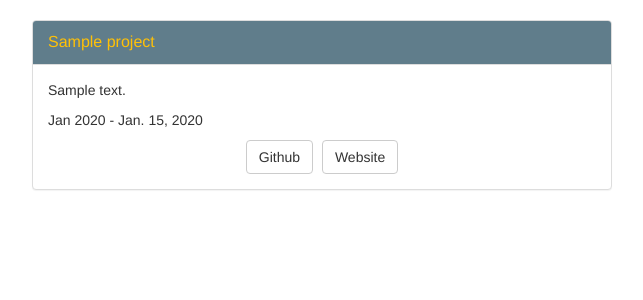
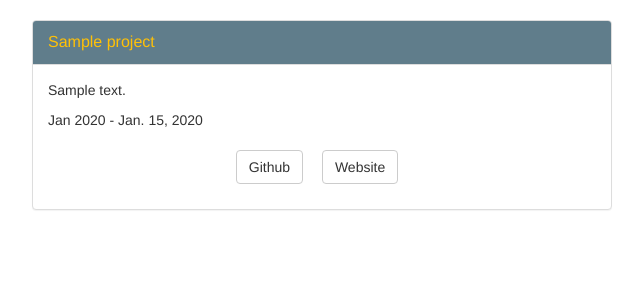
Before and after one commit to EilidhHendry/personal-site, a Django app: page /projects/ in a window 1280 px wide. Shown: the part 70-370 px from the top of the page, without its empty margins (13-656 px from the left). Run offline with Django 3.2, Linux system fonts and the light colour scheme; tables that the repository leaves empty hold one stand-in row (values such as "Sample post"); style sheets or scripts are compiled from the project's sources; some libraries are stand-ins or nearby versions.

Commit message:
border for navmenu and changes classname of project buttons

```diff
--- a/home/templates/home/projects.html
+++ b/home/templates/home/projects.html
@@ -16,10 +16,10 @@
                 <p>{{ project.start_date | date:"M Y"}} - {% if project.end_date %} {{ project.end_date }} {% else %} Present {% endif %} </p>
 		<div class="btn-toolbar" role="group">
 		    {% if project.github %}
-		        <a class="btn btn-default button-project" href="{{project.github}}" role="button">Github</a>
+		        <a class="btn btn-default button" href="{{project.github}}" role="button">Github</a>
 		    {% endif %}
 		    {% if project.website %}
-		        <a class="btn btn-default button-project" href="{{project.website}}" role="button">Website</a>
+		        <a class="btn btn-default button" href="{{project.website}}" role="button">Website</a>
 		    {% endif %}
 		</div>
             </div>
--- a/static/css/base.css
+++ b/static/css/base.css
@@ -80,8 +80,7 @@
 
 .navmenu {
   padding-right: 20px;
-  background-color: white;
-  border: none !important; }
+  background-color: white; }
 
 .navmenu-brand {
   color: #212121 !important; }
--- a/static/scss/_components.navbar.scss
+++ b/static/scss/_components.navbar.scss
@@ -3,7 +3,6 @@
 .navmenu {
     padding-right: 20px;
     background-color: white;
-    border: none !important;
 }
 
 .navmenu-brand {
```
Also changed, not shown: 1 other file.
